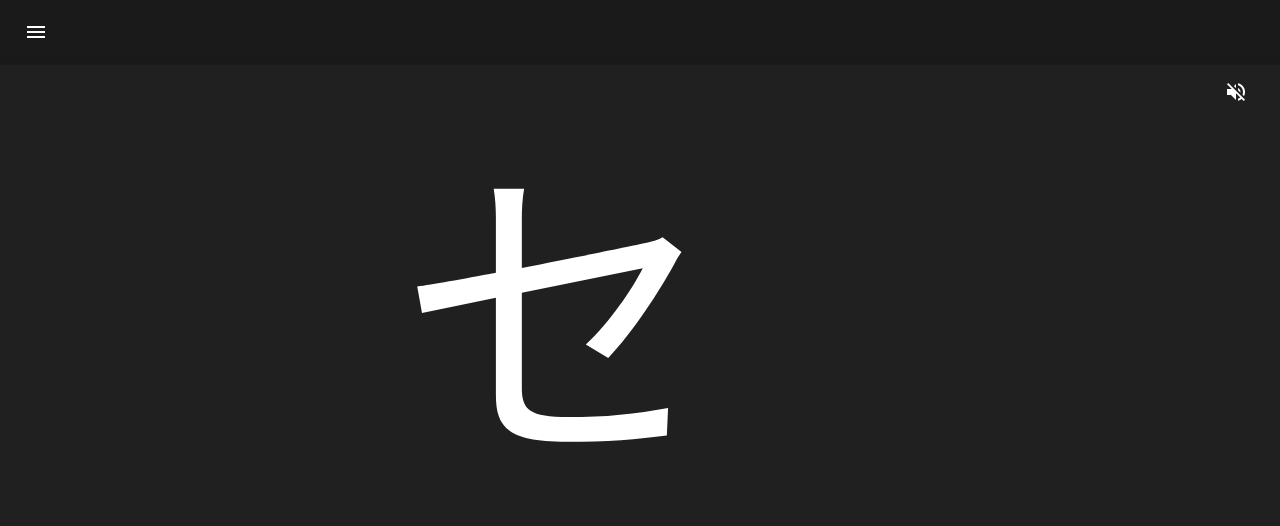
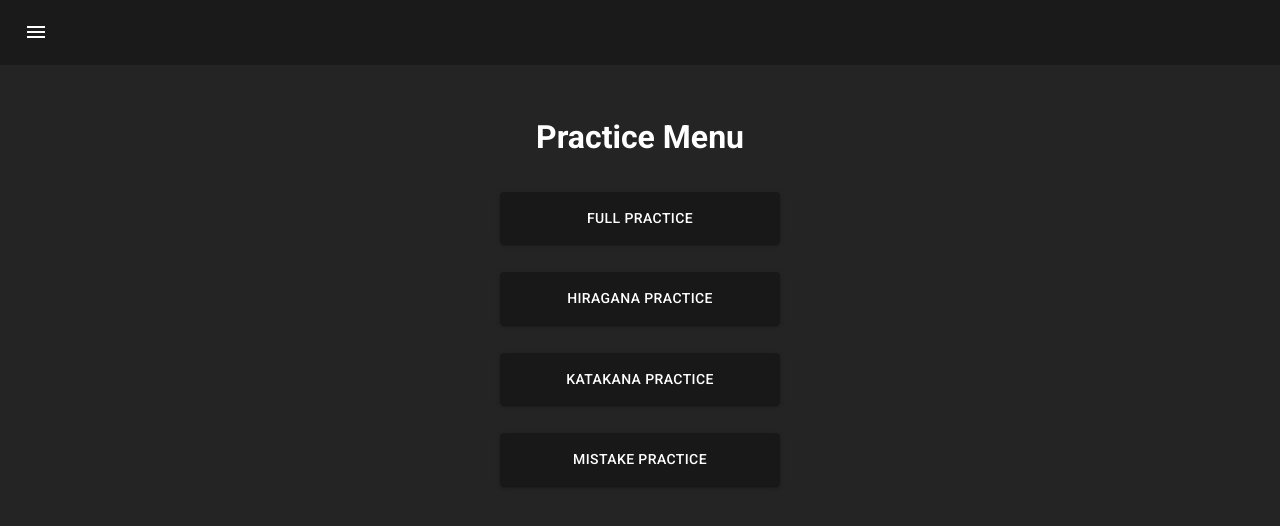
Before and after one commit to digitmancer/kana, a Next.js app: page / in a window 1280 px wide. Shown: the top 526 px of the page. Built offline with nearby package versions, Linux system fonts and the light colour scheme.

Commit message:
Add practice menu, refactoring

```diff
--- a/pages/index.jsx
+++ b/pages/index.jsx
@@ -49,11 +49,17 @@ function App()
 {
   const pages = [ 'Practice', 'Review', 'Settings' ];
   const [page, setPage] = useState('Practice');
+  const [key, setKey] = useState(0);
+
+  const selectPage = (page) => {
+    setPage(page);
+    setKey(key + 1);
+  };
 
   return (
     <ConfigProvider>
-      <Header pages={pages} setPage={setPage} />
-      <PageContent page={page} />
+      <Header pages={pages} setPage={selectPage} />
+      <PageContent key={key} page={page} />
     </ConfigProvider>
   )
 }
--- a/src/components/kanaQuiz.jsx
+++ b/src/components/kanaQuiz.jsx
@@ -1,71 +1,34 @@
 import { useContext, useEffect, useRef, useState } from 'react';
-import { Icon, IconButton } from '@mui/material';
+import { Button, Icon, IconButton } from '@mui/material';
 import { ConfigContext } from './configProvider';
 import { romanizations } from '../kana';
+import * as data from '../userData';
 
-function getRandomKana()
+function getRandomKana(questions)
 {
-  const weights = loadWeights();
-  const totalWeight =
-    Object.values(weights).reduce((total, weight) => total + weight, 0);
+  const kanaWeights = Object.entries(data.loadWeights())
+                            .filter(([kana]) => questions.includes(kana));
+  const totalWeight = kanaWeights.reduce((sum, [_, weight]) => sum + weight, 0);
 
-  let index = totalWeight * Math.random();
-  const [kana] =
-    Object.entries(weights).find(([_, weight]) =>
-    {
-      index -= weight;
-      return (index <= 0);
-    });
+  let randomIndex = Math.random() * totalWeight;
+  for (const [kana, weight] of kanaWeights)
+  {
+    randomIndex -= weight;
+    if (randomIndex <= 0)
+      return kana;
+  }
 
-  return kana;
+  return kanaWeights.pop()[0];
 }
 
-function initializeWeights()
-{
-  const weights =
-    Object.keys(romanizations).reduce((list, kana) =>
-    {
-      list[kana] = 1.0;
-      return list;
-    }, {});
-
-  storeWeights(weights);
-  return weights;
-}
-
-function loadWeights()
-{
-  const weights = localStorage.getItem('userData');
-  return weights ? JSON.parse(weights) : initializeWeights();
-}
-
-function storeWeights(weights)
-{
-  localStorage.setItem('userData', JSON.stringify(weights));
-}
-
-function decreaseWeight(kana)
-{
-  const weights = loadWeights();
-  weights[kana] *= 0.8;
-  storeWeights(weights);
-}
-
-function increaseWeight(kana)
-{
-  const weights = loadWeights();
-  weights[kana] *= 1.5;
-  storeWeights(weights);
-}
-
-export default function KanaQuiz()
+function Quiz({ questions })
 {
   const [config] = useContext(ConfigContext);
 
   const [input, setInput] = useState('');
+  const [kana, setKana] = useState(getRandomKana(questions));
   const [missed, setMissed] = useState(false);
   const [mute, setMute] = useState(true);
-  const [kana, setKana] = useState(getRandomKana());
 
   const containerRef = useRef();
   const inputRef = useRef();
@@ -78,16 +41,16 @@ export default function KanaQuiz()
     const focusInput = () => inputRef.current.focus({ preventScroll: true });
     containerRef.current.addEventListener('click', focusInput);
     focusInput();
-  }, []);
+  });
 
   const toggleMute = () => setMute(!mute);
 
   const handleRightAnswer = () =>
   {
     if (!missed)
-      decreaseWeight(kana);
+      data.decreaseWeight(kana);
 
-    setKana(getRandomKana());
+    setKana(getRandomKana(questions));
     setMissed(false);
     setInput('');
   };
@@ -95,7 +58,7 @@ export default function KanaQuiz()
   const handleWrongAnswer = () =>
   {
     if (!missed)
-      increaseWeight(kana);
+      data.increaseWeight(kana);
 
     if (!mute)
       pronunciation.play();
@@ -139,7 +102,7 @@ export default function KanaQuiz()
           { mute ? 'volume_off' : 'volume_up' }
         </Icon>
       </IconButton>
-      <div className="prompt">{kana}</div>
+      <div key={kana} className="prompt">{kana}</div>
       <input
         className="answer"
         type="text"
@@ -152,3 +115,55 @@ export default function KanaQuiz()
     </div>
   )
 }
+
+function QuizSelect({ setQuestions })
+{
+  const selectFullPractice = () => setQuestions(Object.keys(romanizations));
+  const selectHiraganaPractice = () => setQuestions(Object.keys(romanizations).slice(0, 107));
+  const selectKatakanaPractice = () => setQuestions(Object.keys(romanizations).slice(107, 214));
+  const selectErrorPractice = () => {
+    const weights = Object.entries(data.loadWeights());
+    weights.sort((a, b) => b[1] - a[1]);
+    setQuestions(weights.slice(0, 10).map(entry => entry[0]));
+  };
+
+  return (
+    <div className="quizSelect">
+      <h1>Practice Menu</h1>
+      <Button
+        variant="contained"
+        onClick={selectFullPractice}
+      >
+        Full Practice
+      </Button>
+      <Button
+        variant="contained"
+        onClick={selectHiraganaPractice}
+      >
+        Hiragana Practice
+      </Button>
+      <Button
+        variant="contained"
+        onClick={selectKatakanaPractice}
+      >
+        Katakana Practice
+      </Button>
+      <Button
+        variant="contained"
+        onClick={selectErrorPractice}
+      >
+        Mistake Practice
+      </Button>
+    </div>
+  )
+}
+
+export default function KanaQuiz()
+{
+  const [questions, setQuestions] = useState([]);
+
+  if (questions.length === 0)
+    return <QuizSelect setQuestions={setQuestions} />
+
+  return <Quiz questions={questions} />
+}
--- a/src/components/settings.jsx
+++ b/src/components/settings.jsx
@@ -1,6 +1,7 @@
 import { useContext, useState } from 'react';
 import { Button, Dialog, DialogActions, DialogContent, DialogContentText, DialogTitle, FormControl, FormHelperText, MenuItem, Select } from '@mui/material';
 import { ConfigContext } from './configProvider';
+import { resetWeights } from '../userData';
 
 function ResetDataButton()
 {
@@ -11,7 +12,7 @@ function ResetDataButton()
 
   const resetUserData = () =>
   {
-    localStorage.clear('userData');
+    resetWeights();
     closeConfirmationDialog();
   }
 
--- a/src/kana.js
+++ b/src/kana.js
@@ -71,6 +71,42 @@ export const romanizations =
   ぷ:   { hepburn: 'pu',  kunrei: 'pu',   nihon: 'pu'  },
   ぺ:   { hepburn: 'pe',  kunrei: 'pe',   nihon: 'pe'  },
   ぽ:   { hepburn: 'po',  kunrei: 'po',   nihon: 'po'  },
+  きゃ: { hepburn: 'kya', kunrei: 'kya',  nihon: 'kya' },
+  きゅ: { hepburn: 'kyu', kunrei: 'kyu',  nihon: 'kyu' },
+  きょ: { hepburn: 'kyo', kunrei: 'kyo',  nihon: 'kyo' },
+  しゃ: { hepburn: 'sha', kunrei: 'sya',  nihon: 'sya' },
+  しゅ: { hepburn: 'shu', kunrei: 'syu',  nihon: 'syu' },
+  しょ: { hepburn: 'sho', kunrei: 'syo',  nihon: 'syo' },
+  ちゃ: { hepburn: 'cha', kunrei: 'tya',  nihon: 'tya' },
+  ちゅ: { hepburn: 'chu', kunrei: 'tyu',  nihon: 'tyu' },
+  ちょ: { hepburn: 'cho', kunrei: 'tyo',  nihon: 'tyo' },
+  にゃ: { hepburn: 'nya', kunrei: 'nya',  nihon: 'nya' },
+  にゅ: { hepburn: 'nyu', kunrei: 'nyu',  nihon: 'nyu' },
+  にょ: { hepburn: 'nyo', kunrei: 'nyo',  nihon: 'nyo' },
+  ひゃ: { hepburn: 'hya', kunrei: 'hya',  nihon: 'hya' },
+  ひゅ: { hepburn: 'hyu', kunrei: 'hyu',  nihon: 'hyu' },
+  ひょ: { hepburn: 'hyo', kunrei: 'hyo',  nihon: 'hyo' },
+  みゃ: { hepburn: 'mya', kunrei: 'mya',  nihon: 'mya' },
+  みゅ: { hepburn: 'myu', kunrei: 'myu',  nihon: 'myu' },
+  みょ: { hepburn: 'myo', kunrei: 'myo',  nihon: 'myo' },
+  りゃ: { hepburn: 'rya', kunrei: 'rya',  nihon: 'rya' },
+  りゅ: { hepburn: 'ryu', kunrei: 'ryu',  nihon: 'ryu' },
+  りょ: { hepburn: 'ryo', kunrei: 'ryo',  nihon: 'ryo' },
+  ぎゃ: { hepburn: 'gya', kunrei: 'gya',  nihon: 'gya' },
+  ぎゅ: { hepburn: 'gyu', kunrei: 'gyu',  nihon: 'gyu' },
+  ぎょ: { hepburn: 'gyo', kunrei: 'gyo',  nihon: 'gyo' },
+  じゃ: { hepburn: 'ja',  kunrei: 'zya',  nihon: 'zya' },
+  じゅ: { hepburn: 'ju',  kunrei: 'zyu',  nihon: 'zyu' },
+  じょ: { hepburn: 'jo',  kunrei: 'zyo',  nihon: 'zyo' },
+  ぢゃ: { hepburn: 'ja',  kunrei: 'zya',  nihon: 'dya' },
+  ぢゅ: { hepburn: 'ju',  kunrei: 'zyu',  nihon: 'dyu' },
+  ぢょ: { hepburn: 'jo',  kunrei: 'zyo',  nihon: 'dyo' },
+  びゃ: { hepburn: 'bya', kunrei: 'bya',  nihon: 'bya' },
+  びゅ: { hepburn: 'byu', kunrei: 'byu',  nihon: 'byu' },
+  びょ: { hepburn: 'byo', kunrei: 'byo',  nihon: 'byo' },
+  ぴゃ: { hepburn: 'pya', kunrei: 'pya',  nihon: 'pya' },
+  ぴゅ: { hepburn: 'pyu', kunrei: 'pyu',  nihon: 'pyu' },
+  ぴょ: { hepburn: 'pyo', kunrei: 'pyo',  nihon: 'pyo' },
   ア:   { hepburn: 'a',   kunrei: 'a',    nihon: 'a'   },
   イ:   { hepburn: 'i',   kunrei: 'i',    nihon: 'i'   },
   ウ:   { hepburn: 'u',   kunrei: 'u',    nihon: 'u'   },
@@ -142,42 +178,6 @@ export const romanizations =
   プ:   { hepburn: 'pu',  kunrei: 'pu',   nihon: 'pu'  },
   ペ:   { hepburn: 'pe',  kunrei: 'pe',   nihon: 'pe'  },
   ポ:   { hepburn: 'po',  kunrei: 'po',   nihon: 'po'  },
-  きゃ: { hepburn: 'kya', kunrei: 'kya',  nihon: 'kya' },
-  きゅ: { hepburn: 'kyu', kunrei: 'kyu',  nihon: 'kyu' },
-  きょ: { hepburn: 'kyo', kunrei: 'kyo',  nihon: 'kyo' },
-  しゃ: { hepburn: 'sha', kunrei: 'sya',  nihon: 'sya' },
-  しゅ: { hepburn: 'shu', kunrei: 'syu',  nihon: 'syu' },
-  しょ: { hepburn: 'sho', kunrei: 'syo',  nihon: 'syo' },
-  ちゃ: { hepburn: 'cha', kunrei: 'tya',  nihon: 'tya' },
-  ちゅ: { hepburn: 'chu', kunrei: 'tyu',  nihon: 'tyu' },
-  ちょ: { hepburn: 'cho', kunrei: 'tyo',  nihon: 'tyo' },
-  にゃ: { hepburn: 'nya', kunrei: 'nya',  nihon: 'nya' },
-  にゅ: { hepburn: 'nyu', kunrei: 'nyu',  nihon: 'nyu' },
-  にょ: { hepburn: 'nyo', kunrei: 'nyo',  nihon: 'nyo' },
-  ひゃ: { hepburn: 'hya', kunrei: 'hya',  nihon: 'hya' },
-  ひゅ: { hepburn: 'hyu', kunrei: 'hyu',  nihon: 'hyu' },
-  ひょ: { hepburn: 'hyo', kunrei: 'hyo',  nihon: 'hyo' },
-  みゃ: { hepburn: 'mya', kunrei: 'mya',  nihon: 'mya' },
-  みゅ: { hepburn: 'myu', kunrei: 'myu',  nihon: 'myu' },
-  みょ: { hepburn: 'myo', kunrei: 'myo',  nihon: 'myo' },
-  りゃ: { hepburn: 'rya', kunrei: 'rya',  nihon: 'rya' },
-  りゅ: { hepburn: 'ryu', kunrei: 'ryu',  nihon: 'ryu' },
-  りょ: { hepburn: 'ryo', kunrei: 'ryo',  nihon: 'ryo' },
-  ぎゃ: { hepburn: 'gya', kunrei: 'gya',  nihon: 'gya' },
-  ぎゅ: { hepburn: 'gyu', kunrei: 'gyu',  nihon: 'gyu' },
-  ぎょ: { hepburn: 'gyo', kunrei: 'gyo',  nihon: 'gyo' },
-  じゃ: { hepburn: 'ja',  kunrei: 'zya',  nihon: 'zya' },
-  じゅ: { hepburn: 'ju',  kunrei: 'zyu',  nihon: 'zyu' },
-  じょ: { hepburn: 'jo',  kunrei: 'zyo',  nihon: 'zyo' },
-  ぢゃ: { hepburn: 'ja',  kunrei: 'zya',  nihon: 'dya' },
-  ぢゅ: { hepburn: 'ju',  kunrei: 'zyu',  nihon: 'dyu' },
-  ぢょ: { hepburn: 'jo',  kunrei: 'zyo',  nihon: 'dyo' },
-  びゃ: { hepburn: 'bya', kunrei: 'bya',  nihon: 'bya' },
-  びゅ: { hepburn: 'byu', kunrei: 'byu',  nihon: 'byu' },
-  びょ: { hepburn: 'byo', kunrei: 'byo',  nihon: 'byo' },
-  ぴゃ: { hepburn: 'pya', kunrei: 'pya',  nihon: 'pya' },
-  ぴゅ: { hepburn: 'pyu', kunrei: 'pyu',  nihon: 'pyu' },
-  ぴょ: { hepburn: 'pyo', kunrei: 'pyo',  nihon: 'pyo' },
   キャ: { hepburn: 'kya', kunrei: 'kya',  nihon: 'kya' },
   キュ: { hepburn: 'kyu', kunrei: 'kyu',  nihon: 'kyu' },
   キョ: { hepburn: 'kyo', kunrei: 'kyo',  nihon: 'kyo' },
--- /dev/null
+++ b/src/userData.js
@@ -0,0 +1,44 @@
+import { romanizations } from './kana.js';
+
+export function initializeWeights()
+{
+  const weights =
+    Object.keys(romanizations).reduce((list, kana) =>
+    {
+      list[kana] = 1.0;
+      return list;
+    }, {});
+
+  storeWeights(weights);
+  return weights;
+}
+
+export function resetWeights()
+{
+  localStorage.clear('userData');
+}
+
+export function loadWeights()
+{
+  const weights = localStorage.getItem('userData');
+  return weights ? JSON.parse(weights) : initializeWeights();
+}
+
+export function storeWeights(weights)
+{
+  localStorage.setItem('userData', JSON.stringify(weights));
+}
+
+export function decreaseWeight(kana)
+{
+  const weights = loadWeights();
+  weights[kana] *= 0.8;
+  storeWeights(weights);
+}
+
+export function increaseWeight(kana)
+{
+  const weights = loadWeights();
+  weights[kana] *= 1.5;
+  storeWeights(weights);
+}
--- a/styles/global.scss
+++ b/styles/global.scss
@@ -24,6 +24,24 @@ body {
 
   button:hover {
     background-color: #202020;
+  }
+}
+
+.quizSelect {
+  display: flex;
+  flex-direction: column;
+  align-items: center;
+  margin-top: 2em;
+
+  .MuiButton-contained {
+    width: 20em;
+    padding: 1em;
+    margin: 1em;
+    background-color: #181818;
+
+    &:hover {
+      background-color: #202020;
+    }
   }
 }
 
```
Also changed, not shown: src/components/kanaTables.jsx (+6 -6 lines).
